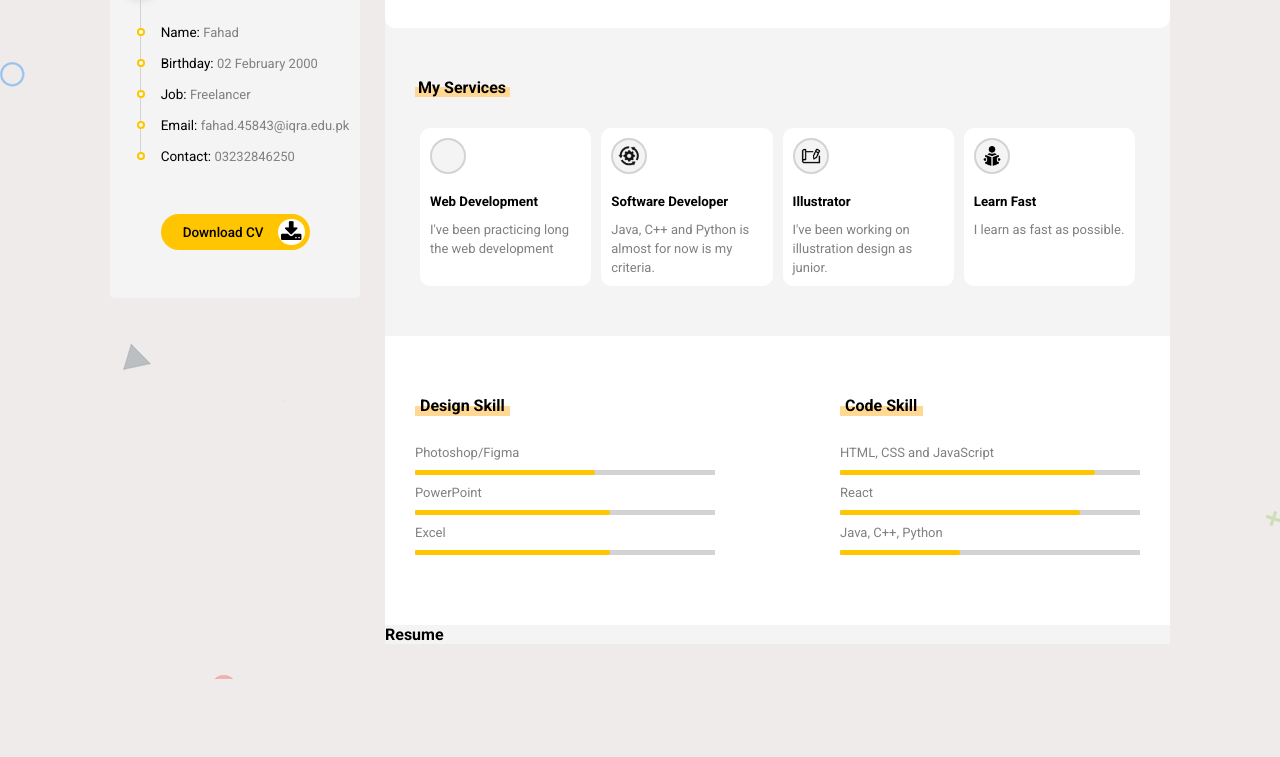
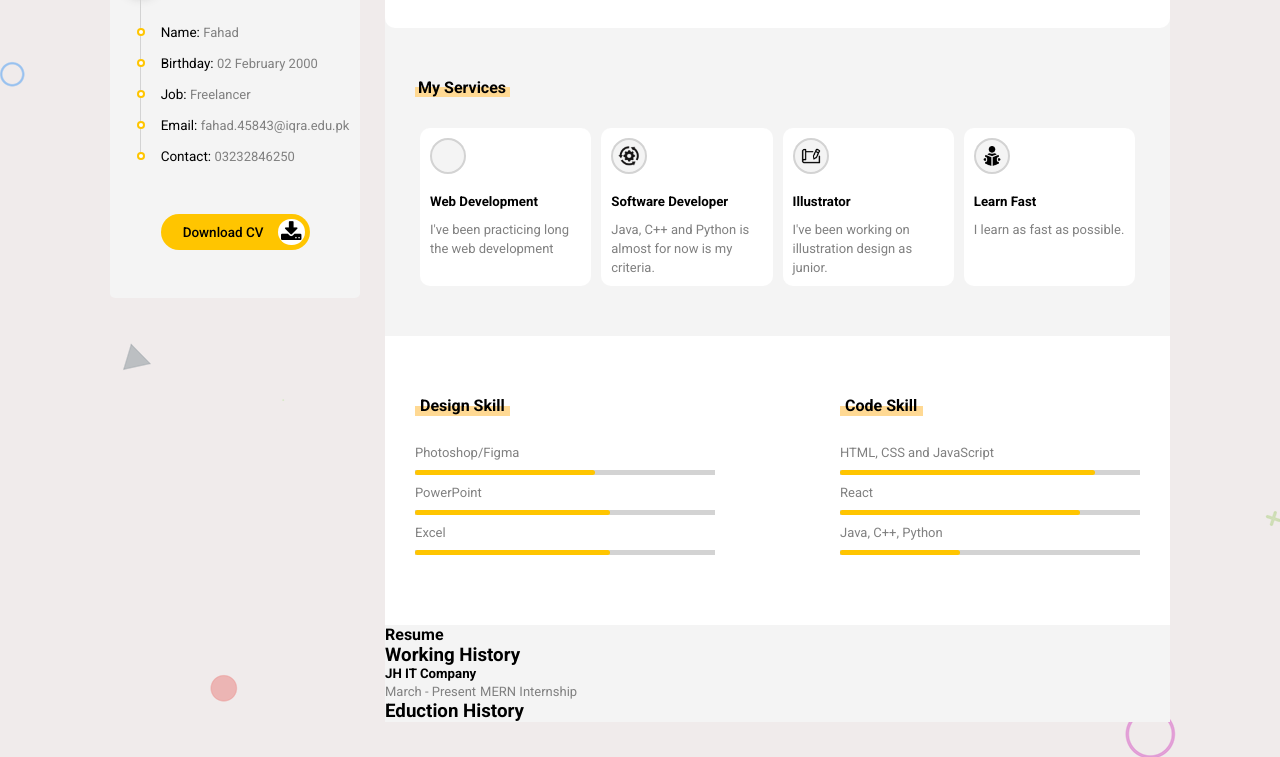
Before and after one commit to FahadAbdulQayyum/myPortfolio, a plain HTML site: page index.html in a window 1280 px wide. Shown: the part 362-1119 px from the top of the page. Before the commit the page ends 1041 px from the top, so only its background shows below. Drawn offline with Linux system fonts and the light colour scheme.

Commit message:
resume's architecture built up

```diff
--- a/index.html
+++ b/index.html
@@ -172,6 +172,18 @@
                 <div class="resume">
                     <h4>Resume</h4>
                     <div class="underline"></div>
+                    <div class="leftResume">
+                        <span><div class="round"></div><h3>Working History</h3></span>
+                        <span><div class="dot"></div></span>
+                        <div class="info">
+                            <h5>JH IT Company</h5>
+                            <small>March - Present</small>
+                            <small>MERN Internship</small>
+                        </div>
+                    </div>
+                    <div class="rightResume">
+                        <h3>Eduction History</h3>
+                    </div>
                 </div>
             </div>
         </div>
```
